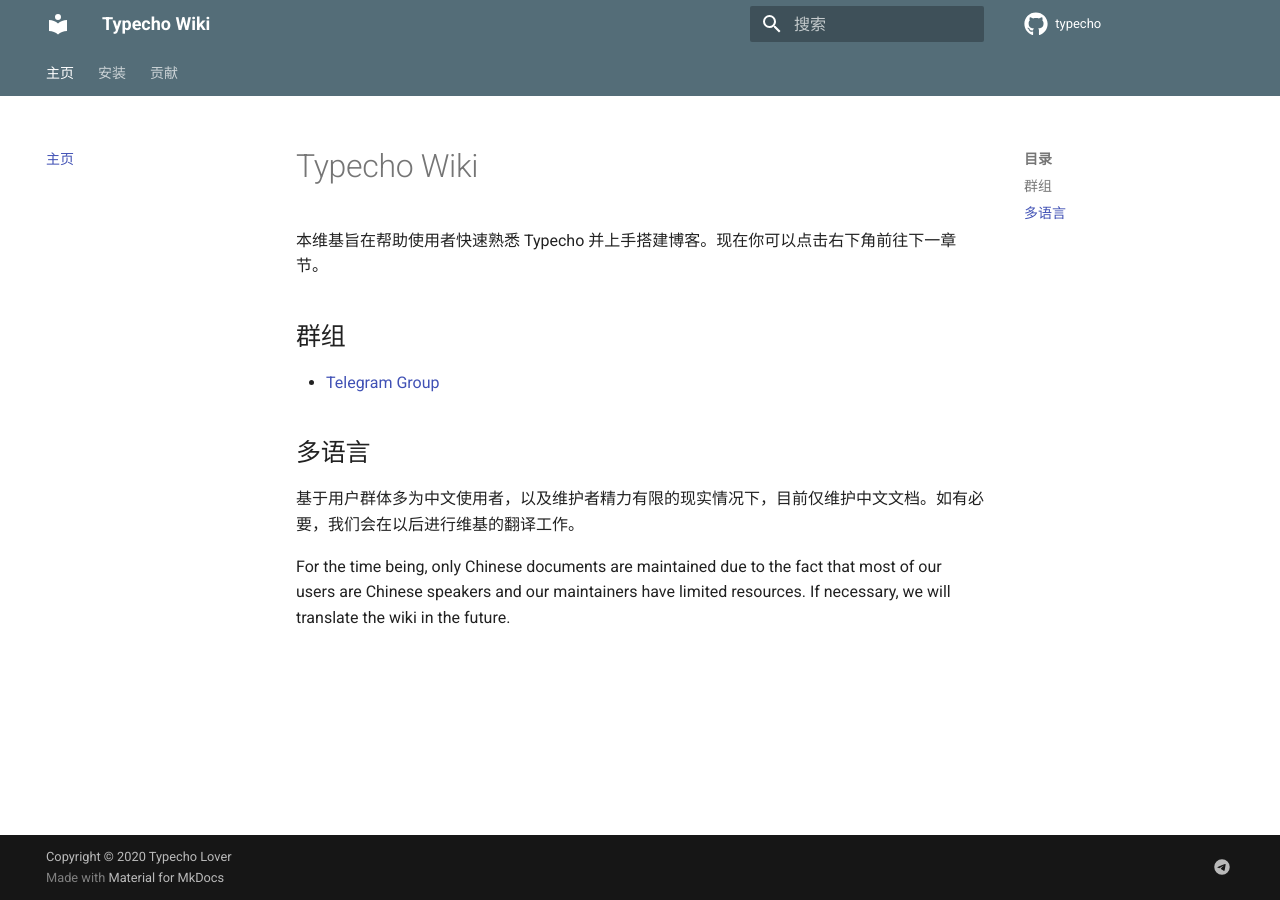
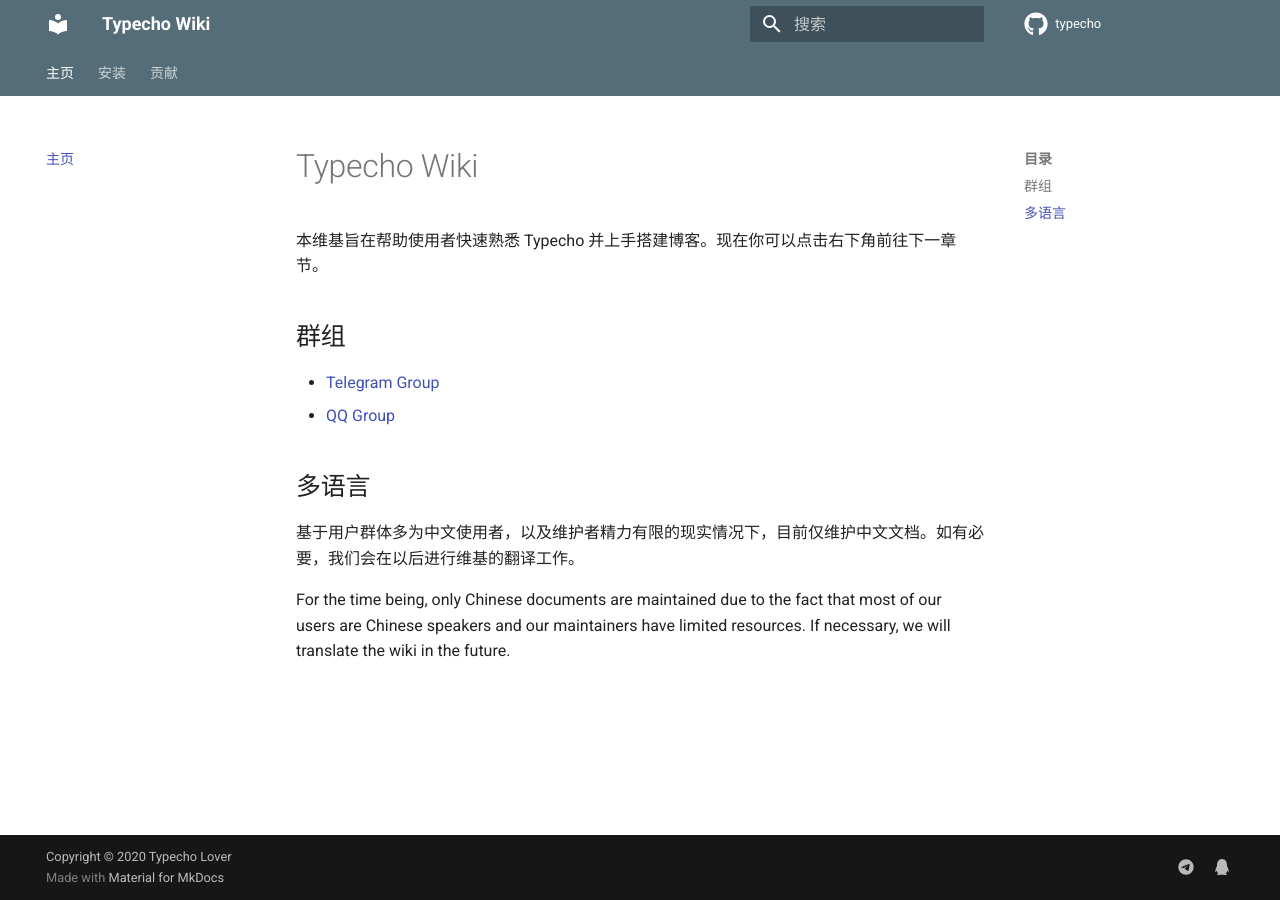
Before and after one commit to typecho-lover/wiki, an MkDocs documentation site: the page built from wiki/index.md, in a window 1280 px wide. Built offline with MkDocs 1.6.1 and Material for MkDocs 9.7.7, drawn with Linux system fonts in a browser that asks for light colours; comment, search, counter and statistics services are not loaded.

Commit message:
docs(social): 添加 QQ 群组

```diff
--- a/mkdocs.yml
+++ b/mkdocs.yml
@@ -45,6 +45,8 @@
   social:
     - icon: fontawesome/brands/telegram-plane
       link: https://t.me/typecho-lover
+    - icon: fontawesome/brands/qq
+      link: https://jq.qq.com/?_wv=1027&k=YoEFjcIp
 
 nav:
   - 主页: index.md
--- a/wiki/index.md
+++ b/wiki/index.md
@@ -8,6 +8,7 @@
 ## 群组
 
 - [Telegram Group](https://t.me/typecho_lover)
+- [QQ Group](https://jq.qq.com/?_wv=1027&k=YoEFjcIp)
 
 ## 多语言
 
```
